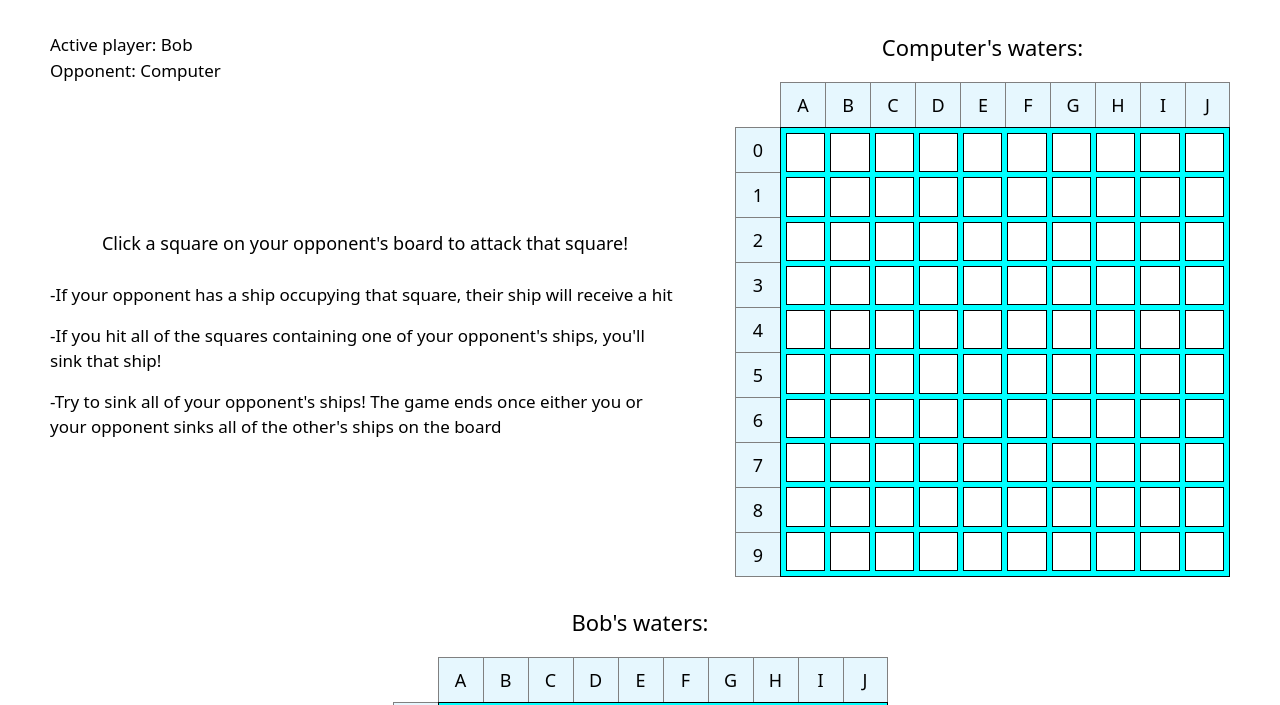
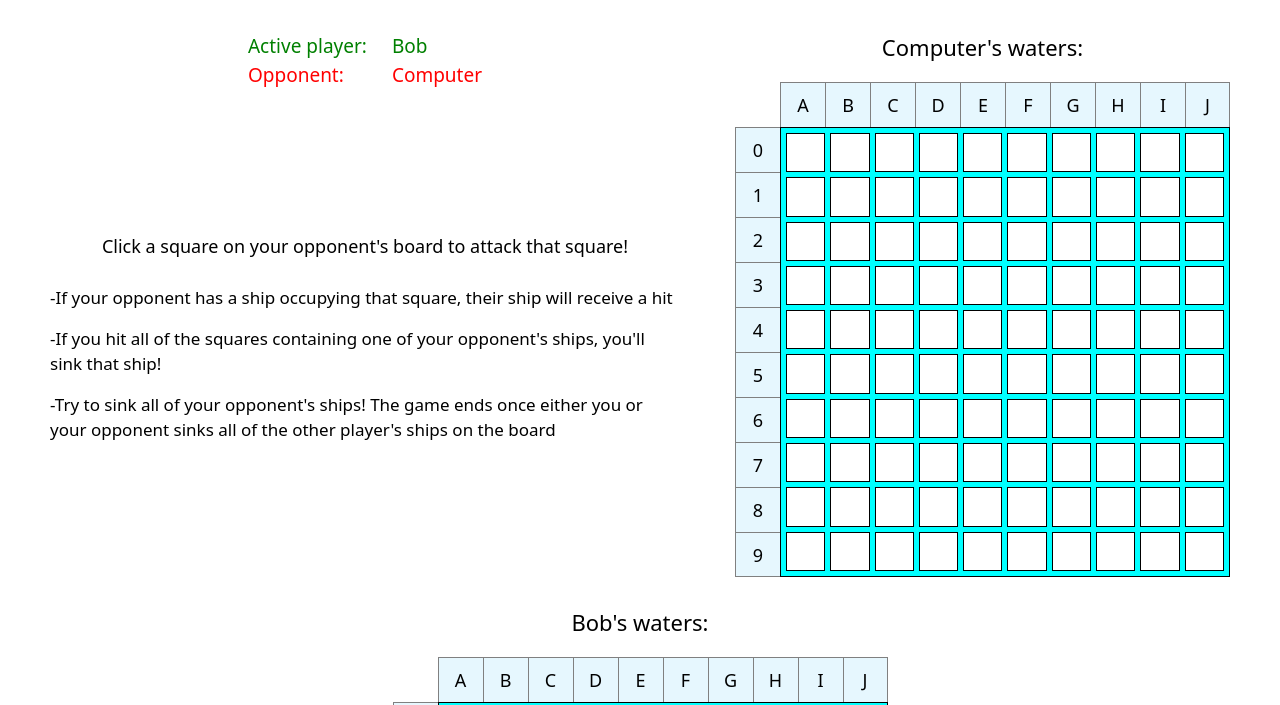
Before and after one commit to deepend15/odin-battleship, a website built with webpack: page src/template.html in a window 1280 px wide. Shown: the part 61-766 px from the top of the page. Built offline with nearby package versions, Linux system fonts and the light colour scheme.

Commit message:
Edit styling / wording

```diff
--- a/src/display-controller.js
+++ b/src/display-controller.js
@@ -19,13 +19,23 @@ export const displayController = (function () {
     infoDiv.classList.add("info-div");
     const infoDivPlayersDiv = document.createElement("div");
     infoDivPlayersDiv.classList.add("info-div-players");
-    const infoDivPlayersActivePlayer = document.createElement("p");
-    infoDivPlayersActivePlayer.textContent = `Active player: ${activePlayer.name}`;
-    const infoDivPlayersOpponent = document.createElement("p");
-    infoDivPlayersOpponent.textContent = `Opponent: ${opponent.name}`;
+    const infoDivPlayersActivePlayerLine1 = document.createElement("p");
+    infoDivPlayersActivePlayerLine1.classList.add("info-active-player");
+    infoDivPlayersActivePlayerLine1.textContent = `Active player: `;
+    const infoDivPlayersActivePlayerLine2 = document.createElement("p");
+    infoDivPlayersActivePlayerLine2.classList.add("info-active-player");
+    infoDivPlayersActivePlayerLine2.textContent = `${activePlayer.name}`;
+    const infoDivPlayersOpponentLine1 = document.createElement("p");
+    infoDivPlayersOpponentLine1.classList.add("info-opponent");
+    infoDivPlayersOpponentLine1.textContent = `Opponent: `;
+    const infoDivPlayersOpponentLine2 = document.createElement("p");
+    infoDivPlayersOpponentLine2.classList.add("info-opponent");
+    infoDivPlayersOpponentLine2.textContent = `${opponent.name}`;
     infoDivPlayersDiv.append(
-      infoDivPlayersActivePlayer,
-      infoDivPlayersOpponent,
+      infoDivPlayersActivePlayerLine1,
+      infoDivPlayersActivePlayerLine2,
+      infoDivPlayersOpponentLine1,
+      infoDivPlayersOpponentLine2,
     );
     const infoDivTextDiv = document.createElement("div");
     infoDivTextDiv.classList.add("info-div-text-div");
@@ -36,7 +46,7 @@ export const displayController = (function () {
     const infoDivTextDivThirdLine = document.createElement("p");
     infoDivTextDivThirdLine.textContent = `-If you hit all of the squares containing one of your opponent's ships, you'll sink that ship!`;
     const infoDivTextDivFourthLine = document.createElement("p");
-    infoDivTextDivFourthLine.textContent = `-Try to sink all of your opponent's ships! The game ends once either you or your opponent sinks all of the other's ships on the board`;
+    infoDivTextDivFourthLine.textContent = `-Try to sink all of your opponent's ships! The game ends once either you or your opponent sinks all of the other player's ships on the board`;
     infoDivTextDiv.append(
       infoDivTextDivFirstLine,
       infoDivTextDivSecondLine,
--- a/src/styles.css
+++ b/src/styles.css
@@ -46,6 +46,7 @@ h5 {
   display: grid;
   gap: 35px;
   justify-items: center;
+  min-width: min-content;
 }
 
 h1 {
@@ -71,7 +72,21 @@ h1 {
 }
 
 .info-div-players {
-  justify-self: start;
+  justify-self: center;
+  height: min-content;
+  display: grid;
+  column-gap: 25px;
+  grid-template-columns: max-content 1fr;
+  font-weight: 500;
+  font-size: 1.9rem;
+}
+
+.info-active-player {
+  color: green;
+}
+
+.info-opponent {
+  color: red;
 }
 
 .info-div-text-div > p:first-child {
@@ -138,6 +153,7 @@ h2 {
 .row-labels > p {
   border-top: 1px solid gray;
   border-left: 1px solid gray;
+  width: 45px;
 }
 
 .row-labels > p:last-child {
```
